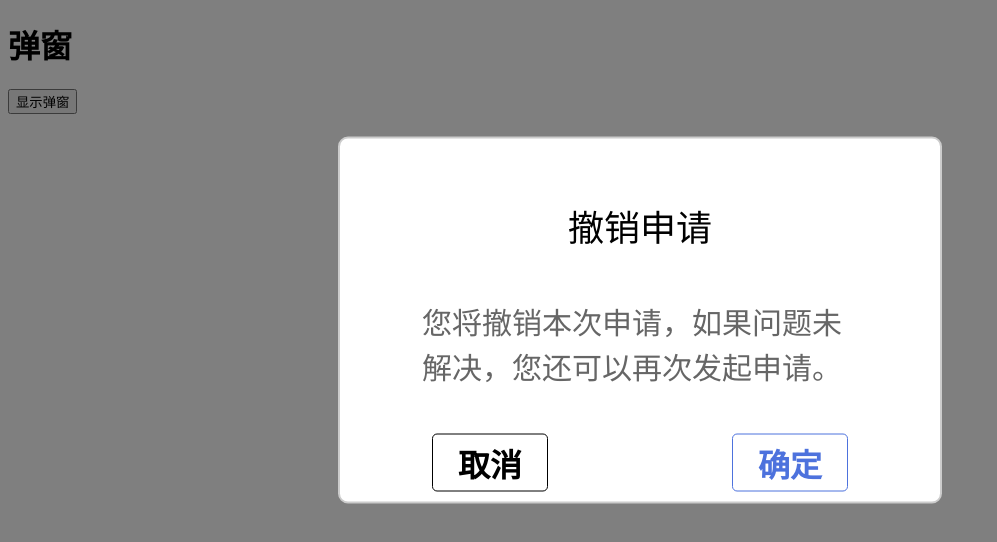
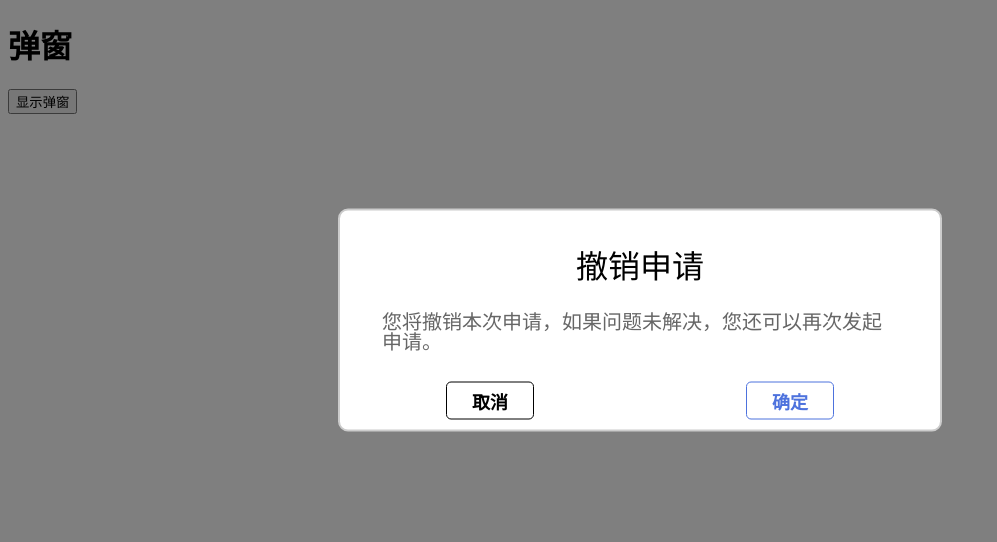
Before and after one commit to likeqh/blog, a plain HTML site: page modal/index.html in a window 1280 px wide. Both pictures are taken after a click on the button "显示弹窗". Shown: the whole page, without its empty margins (0-997 px from the left). Drawn offline with Linux system fonts and the light colour scheme.

Commit message:
modal的样式修改

```diff
--- a/modal/index.css
+++ b/modal/index.css
@@ -2,9 +2,9 @@
  * @Author: Evan.Zengdp
  * @Date: 2019-08-16 10:45:00
  * @Last Modified by: Evan.Zengdp
- * @Last Modified time: 2019-08-16 11:11:34
+ * @Last Modified time: 2019-08-16 15:32:28
  */
-.modal-wrapper {
+ .modal-wrapper {
     position: absolute;
     left: 0;
     top: 0;
@@ -21,9 +21,10 @@
 
 .modal-content {
     position: absolute;
+    display: block;
     left: 50%;
     top: 40%;
-    width: 80%;
+    width: 60%;
     max-width: 600px;
     border: 2px solid #ccc;
     border-radius: 10px;
@@ -31,23 +32,24 @@
     transform: translate(-50%, -50%);
     overflow: hidden;
     background: #fff;
+    z-index: 100;
 }
 
 .modal-content-title {
     width: 100%;
     text-align: center;
-    font-size: 36px;
-    padding-top: 60px;
-    padding-bottom: 50px;
+    font-size: 32px;
+    padding-top: 30px;
+    padding-bottom: 25px;
 }
 
 .modal-content-con {
-    font-size: 30px;
+    font-size: 20px;
     font-family: PingFang-SC-Medium;
     font-weight: 500;
     color: rgba(102, 102, 102, 1);
-    line-height: 45px;
-    padding: 0 81px 43px 82px;
+    line-height: 20px;
+    padding: 0 41px 30px 42px;
 }
 
 .modal-content-btn {
@@ -61,7 +63,7 @@
     justify-content: center;
     border-radius: 5px;
     padding: 5px 25px;
-    font-size: 32px;
+    font-size: 18px;
     font-family: PingFang-SC-Bold;
     font-weight: bold;
     margin-bottom: 10px;
```
